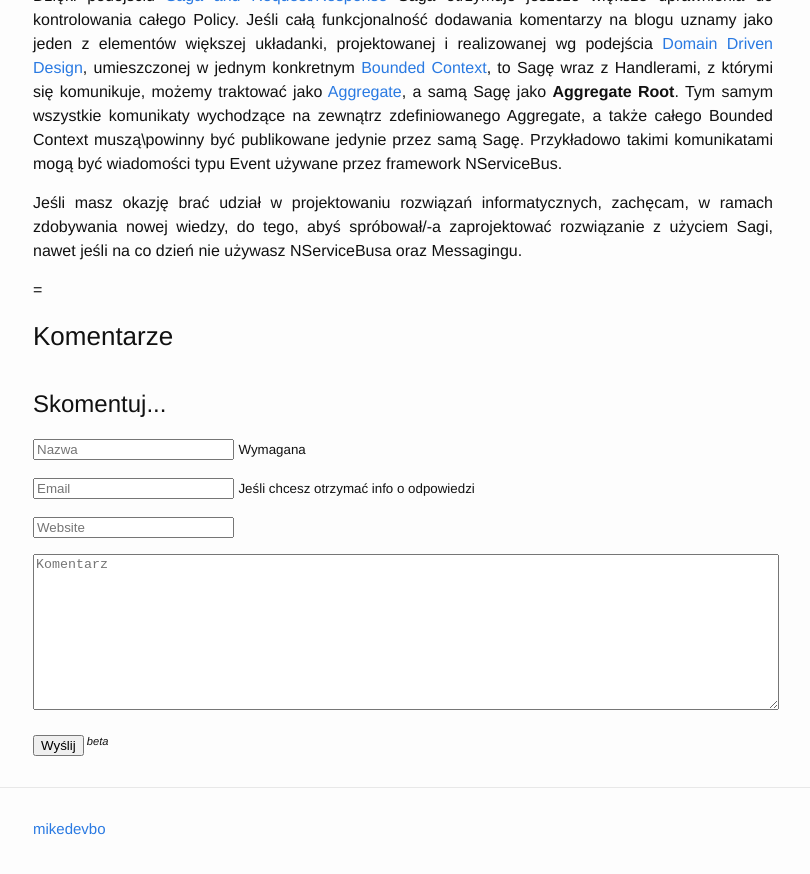
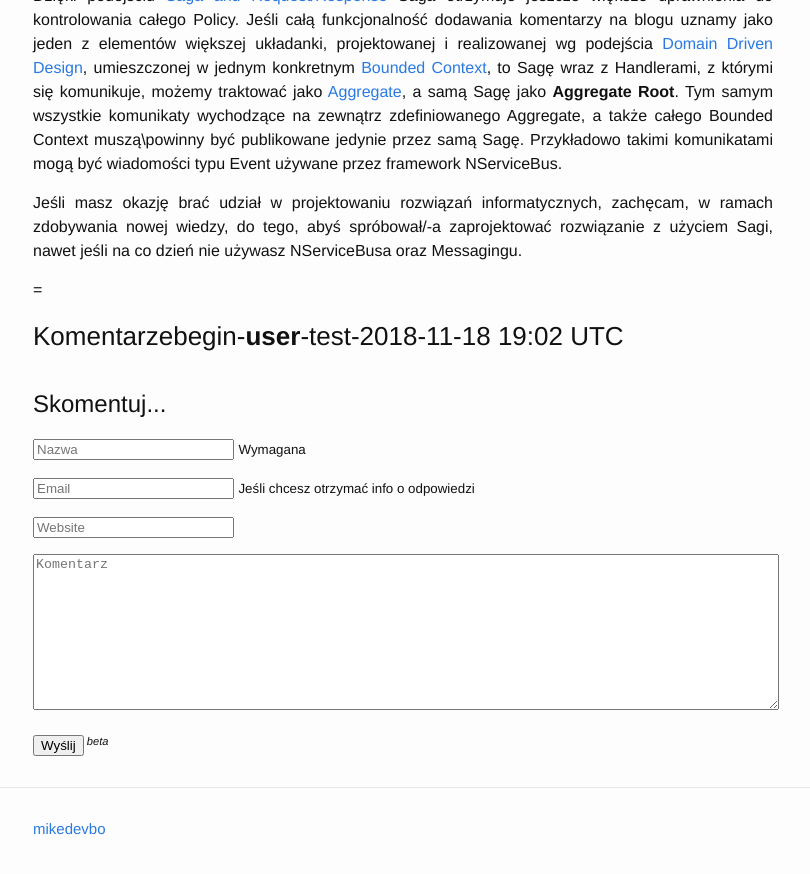
Before and after one commit to mikedevbo/mikedevbo.github.io, a Jekyll site: the page built from _posts/2018-09-30-nservicebus-saga-request-response-ddd-aggregate-root.md, in a window 1280 px wide and 900 px high, scrolled down 10509 px. Shown: the top 874 px of the window, without its empty margins (237-1047 px from the left). Built offline with Jekyll 4.4.1, drawn with Linux system fonts in a browser that asks for light colours.

Commit message:
add comment

```diff
--- a/_posts/2018-09-30-nservicebus-saga-request-response-ddd-aggregate-root.md
+++ b/_posts/2018-09-30-nservicebus-saga-request-response-ddd-aggregate-root.md
@@ -429,4 +429,4 @@ Jeśli masz okazję brać udział w projektowaniu rozwiązań informatycznych, z
 
 {{ site.mark_post_as_end }}
 
-### {{ site.comments }}
+### {{ site.comments }}begin-**user**-test-2018-11-18 19:02 UTC
```
